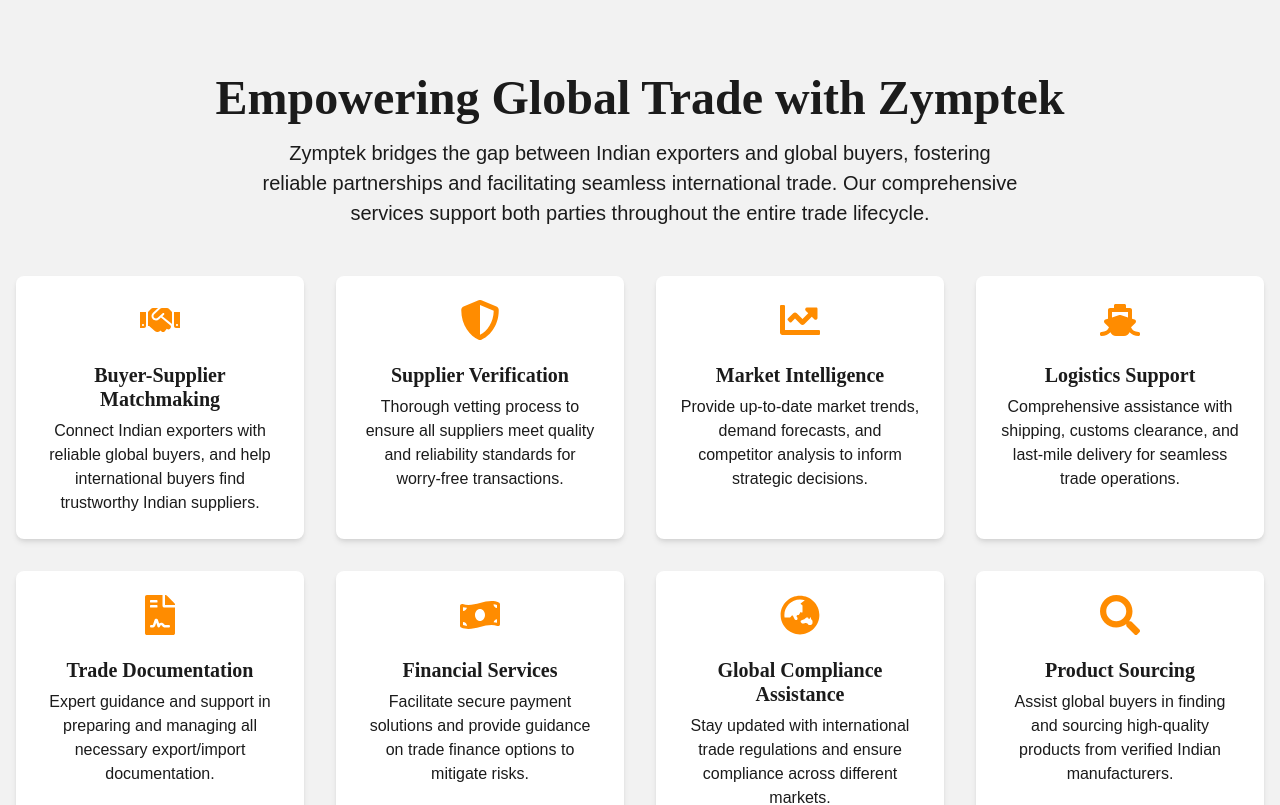
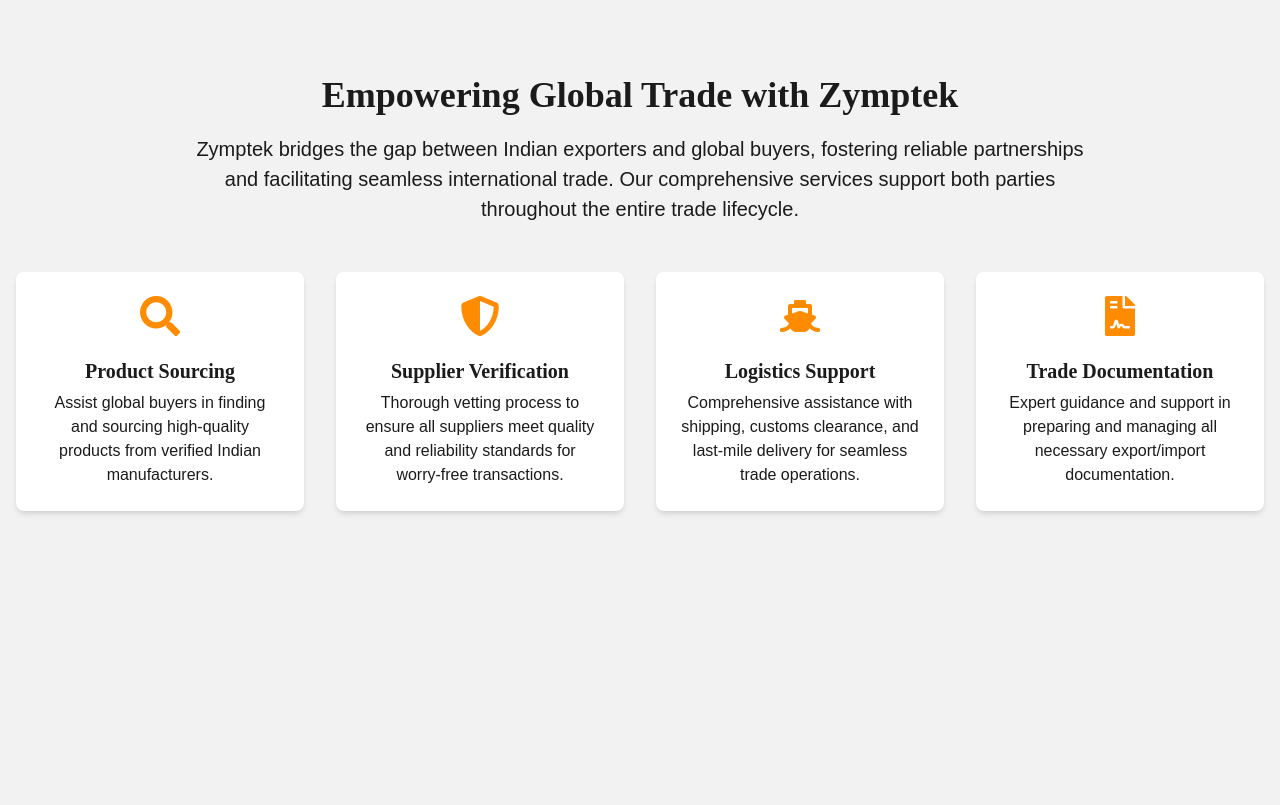
Before and after one commit to Zymptek/zymptek, a Next.js app: page / in a window 1280 px wide. Shown: the part 1820-2625 px from the top of the page. Built offline with nearby package versions, Linux system fonts and the light colour scheme.

Commit message:
updated structured data

```diff
--- a/src/app/lib/jsonLddata.js
+++ b/src/app/lib/json-ld-data.json
@@ -1,21 +1,12 @@
-// /lib/jsonLdData.js
-
-const jsonLdData = {
+{
     "@context": "https://schema.org",
     "@type": "Organization",
     "name": "Zymptek",
     "url": "https://www.zymptek.com",
     "logo": "https://www.zymptek.com/logo.png",
-    "contactPoint": {
-      "@type": "ContactPoint",
-      "telephone": "+1-800-555-5555",
-      "contactType": "Customer Service"
-    },
     "sameAs": [
       "https://www.facebook.com/zymptek",
       "https://twitter.com/zymptek",
       "https://www.linkedin.com/company/zymptek"
     ]
-  };
-
-  export default jsonLdData;
+}
--- a/src/components/Services.tsx
+++ b/src/components/Services.tsx
@@ -50,19 +50,14 @@
 
   const services: ServiceCardProps[] = [
     {
-      title: 'Buyer-Supplier Matchmaking',
-      description: 'Connect Indian exporters with reliable global buyers, and help international buyers find trustworthy Indian suppliers.',
-      icon: FaHandshake,
+      title: 'Product Sourcing',
+      description: 'Assist global buyers in finding and sourcing high-quality products from verified Indian manufacturers.',
+      icon: FaSearch,
     },
     {
       title: 'Supplier Verification',
       description: 'Thorough vetting process to ensure all suppliers meet quality and reliability standards for worry-free transactions.',
       icon: FaShieldAlt,
-    },
-    {
-      title: 'Market Intelligence',
-      description: 'Provide up-to-date market trends, demand forecasts, and competitor analysis to inform strategic decisions.',
-      icon: FaChartLine,
     },
     {
       title: 'Logistics Support',
@@ -73,22 +68,18 @@
       title: 'Trade Documentation',
       description: 'Expert guidance and support in preparing and managing all necessary export/import documentation.',
       icon: FaFileContract,
-    },
-    {
-      title: 'Financial Services',
-      description: 'Facilitate secure payment solutions and provide guidance on trade finance options to mitigate risks.',
-      icon: FaMoneyBillWave,
-    },
-    {
-      title: 'Global Compliance Assistance',
-      description: 'Stay updated with international trade regulations and ensure compliance across different markets.',
-      icon: FaGlobeAsia,
-    },
-    {
-      title: 'Product Sourcing',
-      description: 'Assist global buyers in finding and sourcing high-quality products from verified Indian manufacturers.',
-      icon: FaSearch,
-    },
+    }
+    // {
+    //   title: 'Financial Services',
+    //   description: 'Facilitate secure payment solutions and provide guidance on trade finance options to mitigate risks.',
+    //   icon: FaMoneyBillWave,
+    // },
+    // {
+    //   title: 'Global Compliance Assistance',
+    //   description: 'Stay updated with international trade regulations and ensure compliance across different markets.',
+    //   icon: FaGlobeAsia,
+    // },
+
   ];
 
   return (
@@ -96,10 +87,10 @@
       <Container maxW="container.xl">
         <VStack spacing={12}>
           <Box textAlign="center">
-            <Heading as="h1" size="2xl" mb={4} color={textColor}>
+            <Heading as="h2" size="xl" mb={4} color={textColor}>
               Empowering Global Trade with Zymptek
             </Heading>
-            <Text fontSize="xl" maxW="3xl" mx="auto" color={textColor}>
+            <Text fontSize="xl" maxW="4xl" mx="auto" color={textColor}>
               Zymptek bridges the gap between Indian exporters and global buyers, fostering reliable partnerships and facilitating seamless international trade. Our comprehensive services support both parties throughout the entire trade lifecycle.
             </Text>
           </Box>
--- a/src/pages/index.tsx
+++ b/src/pages/index.tsx
@@ -11,7 +11,7 @@
 import ContactForm from '@/components/ContactForm';
 import Footer from '@/components/Footer';
 import Testimonials from '@/components/Testimonials';
-import jsonLdData from "../app/lib/jsonLddata";
+import jsonLdData from "@/app/lib/json-ld-data.json"
 import seoData from "@/app/lib/seo.json"
 
 const Home: NextPage = () => {
```
